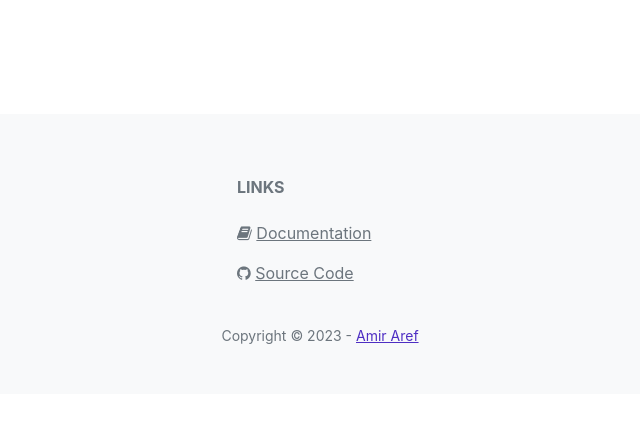
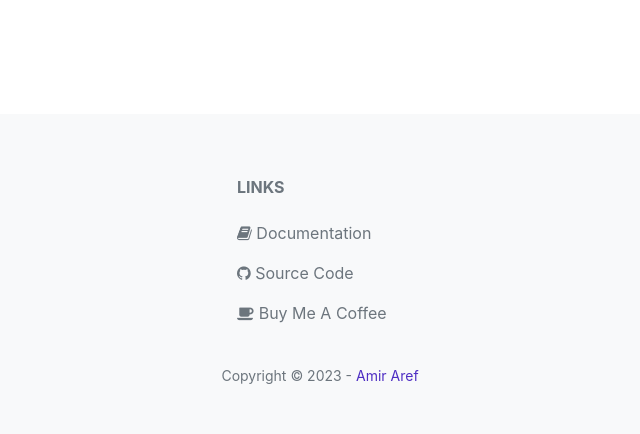
Before and after one commit to AmirAref/linkedin-api, a FastAPI app: page / in a window 1280 px wide. Shown: the part 534-968 px from the top of the page, without its empty margins (320-960 px from the left). Before the commit the page ends 878 px from the top, so only its background shows below. Run offline with FastAPI, Linux system fonts and the light colour scheme; some libraries are stand-ins or nearby versions.

Commit message:
add BuyMeACoffee Link to footer
change style of linkes in footer

```diff
--- /dev/null
+++ b/static/css/custom.css
@@ -0,0 +1,3 @@
+footer a{
+  text-decoration:none;
+}
--- a/templates/base.html
+++ b/templates/base.html
@@ -12,6 +12,7 @@
     <link href="{{ url_for('static', path='css/styles.css') }}" rel="stylesheet" />
     <!-- Add icon library -->
     <link rel="stylesheet" href="https://cdnjs.cloudflare.com/ajax/libs/font-awesome/4.7.0/css/font-awesome.min.css">
+    <link href="{{ url_for('static', path='css/custom.css') }}" rel="stylesheet" />
 
 </head>
 
@@ -35,11 +36,15 @@
                     <h6 class="text-uppercase fw-bold mb-4">
                         Links
                     </h6>
+
                     <p>
-                    <i class="fa fa-book"></i> <a href="/documentation" class="text-reset" target="_blank">Documentation</a>
+                        <a href="/documentation" class="text-reset" target="_blank"><i class="fa fa-book"></i> Documentation</a>
                     </p>
                     <p>
-                    <i class="fa fa-github"></i> <a href="https://github.com/AmirAref/linkedin-api" class="text-reset" target="_blank">Source Code</a>
+                        <a href="https://github.com/AmirAref/linkedin-api" class="text-reset" target="_blank"><i class="fa fa-github"></i> Source Code</a>
+                    </p>
+                    <p>
+                        <a href="https://www.buymeacoffee.com/amiraref" class="text-reset" target="_blank"><i class="fa fa-coffee"></i> Buy Me A Coffee</a>
                     </p>
                 </div>
                 <!-- Grid column -->
```
Lines whose indentation alone changed are shown as unchanged.
